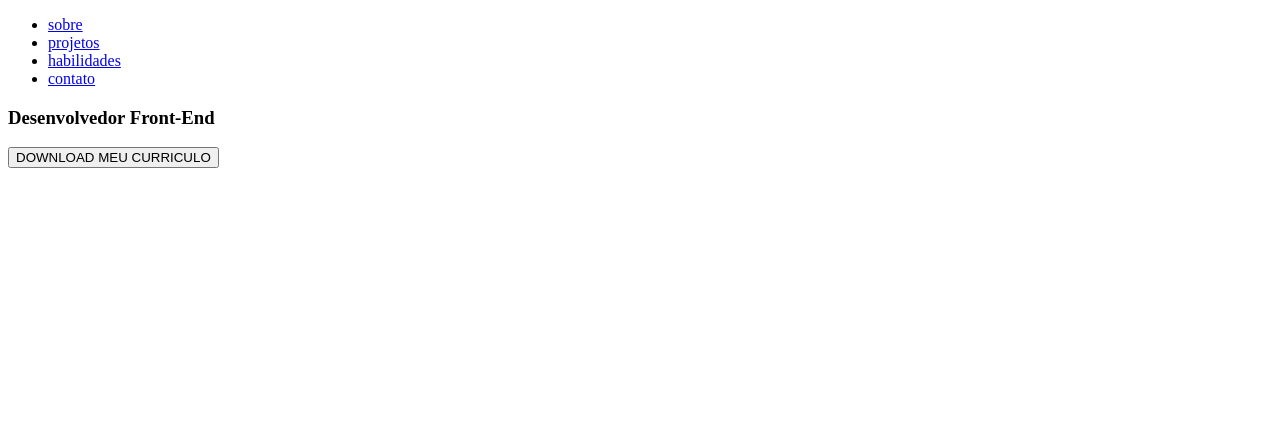
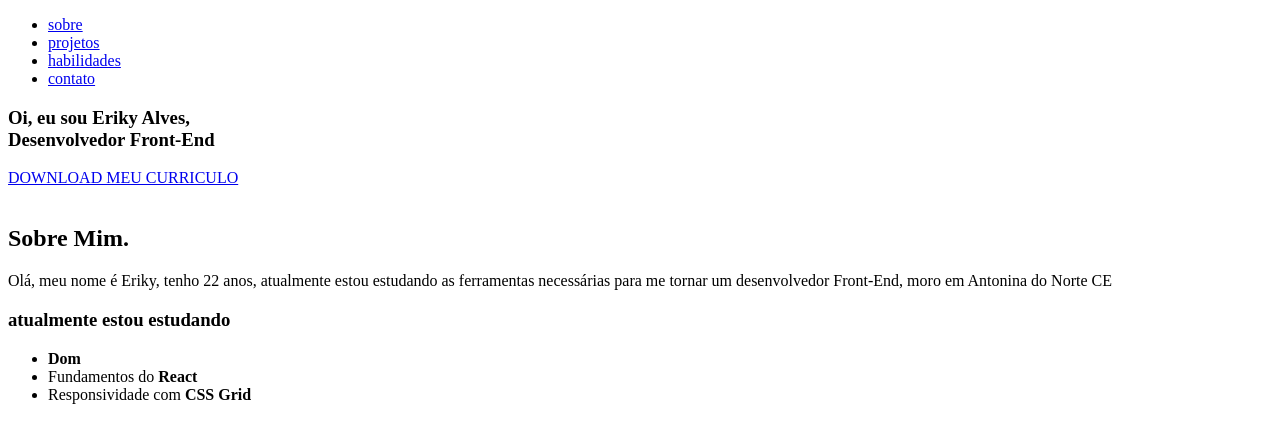
Before and after one commit to ErikyAlves/curriculo-web, a plain HTML site: page index.html in a window 1280 px wide. Drawn offline with Linux system fonts and the light colour scheme.

Commit message:
Adicionada section sobre mim

```diff
--- a/index.html
+++ b/index.html
@@ -21,15 +21,30 @@
 
   <main id="main">
     <section class="introduction">
+      <!-- Título principal da introdução -->
       <section class="intro-title">
-        <h1>Desenvolvedor Front-End</h1>
-        <p></p>
-        <button type="button" class="btn-download-cv">DOWNLOAD MEU CURRICULO</button>
+        <h1>Oi, eu sou Eriky Alves,<br>
+          <span>Desenvolvedor Front-End</span>
+        </h1>
+        <a href="#" class="btn-download-cv">DOWNLOAD MEU CURRICULO</a>
       </section>
+      <!-- Foto pessoal -->
       <section class="intro-img">
         <img src="" alt="">
       </section>
     </section>
+    <!-- Section sobre mim -->
+    <section id="sobre-mim">
+      <h2>Sobre Mim<span>.</span></h2>
+      <p>Olá, meu nome é Eriky, tenho 22 anos, atualmente estou estudando as ferramentas necessárias para me tornar um desenvolvedor Front-End, moro em Antonina do Norte CE</p>
+      <h3>atualmente estou estudando</h3>
+      <ul>
+        <li><strong>Dom</strong></li>
+        <li>Fundamentos do <strong>React</strong></li>
+        <li>Responsividade com <strong>CSS Grid</strong></li>
+      </ul>
+    </section>
+
   </main>
   <script src="js/index.js"></script>
 </body>
```
Also changed, not shown: 1 other file.
